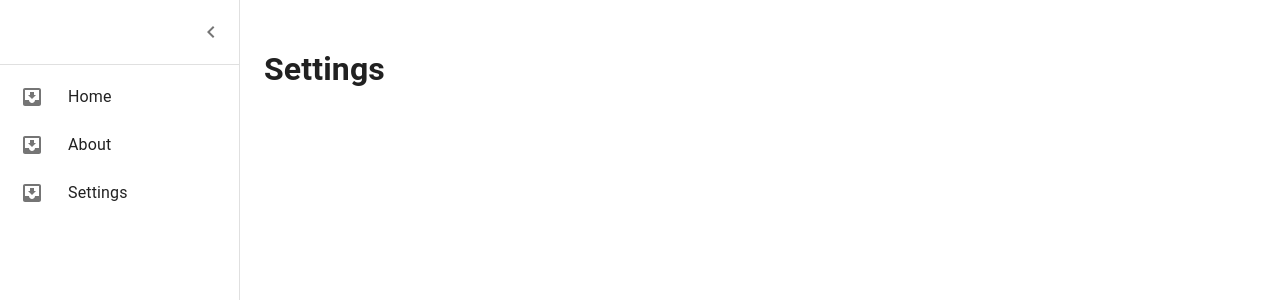
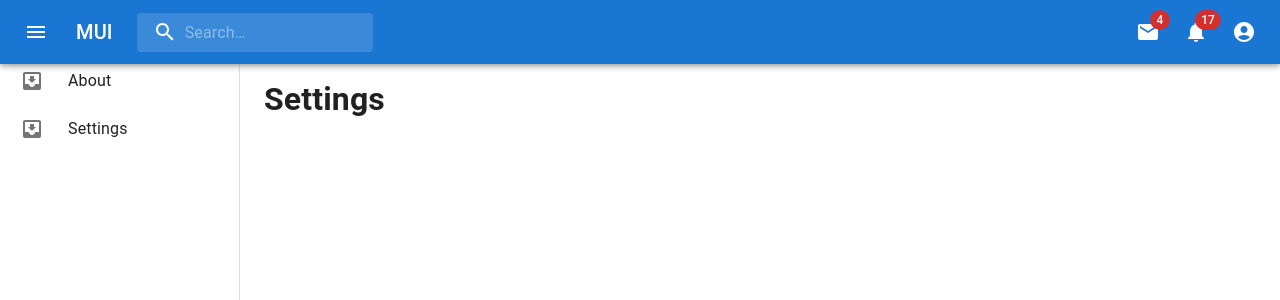
Before and after one commit to shubhamsinha21/UDashboard, a React (Create React App) app: page /settings in a window 1280 px wide. Shown: the top 300 px of the page. Built offline with nearby package versions, Linux system fonts and the light colour scheme.

Commit message:
appStore file created | some changes

```diff
--- /dev/null
+++ b/src/appStore.jsx
@@ -0,0 +1,10 @@
+import { create } from "zustand";
+import { persist } from "zustand/middleware";
+
+let appStore = (set) => ({
+  dopen: true,
+  updateOpen: (dopen) => set((state) => ({ dopen: dopen })),
+});
+
+appStore = persist(appStore, { name: "my_app store" });
+export const useAppStore = create(appStore);
--- a/src/components/Navbar.jsx
+++ b/src/components/Navbar.jsx
@@ -15,6 +15,7 @@ import AccountCircle from "@mui/icons-material/AccountCircle";
 import MailIcon from "@mui/icons-material/Mail";
 import NotificationsIcon from "@mui/icons-material/Notifications";
 import MoreIcon from "@mui/icons-material/MoreVert";
+import { useAppStore } from "../appStore";
 
 const AppBar = styled(
   MuiAppBar,
@@ -66,6 +67,8 @@ const StyledInputBase = styled(InputBase)(({ theme }) => ({
 export default function Navbar() {
   const [anchorEl, setAnchorEl] = React.useState(null);
   const [mobileMoreAnchorEl, setMobileMoreAnchorEl] = React.useState(null);
+  const updateOpen = useAppStore((state) => state.updateOpen);
+  const dopen = useAppStore((state) => state.dopen);
 
   const isMenuOpen = Boolean(anchorEl);
   const isMobileMenuOpen = Boolean(mobileMoreAnchorEl);
@@ -171,6 +174,7 @@ export default function Navbar() {
             color="inherit"
             aria-label="open drawer"
             sx={{ mr: 2 }}
+            onClick={() => updateOpen(!dopen)}
           >
             <MenuIcon />
           </IconButton>
--- a/src/components/Sidenav.jsx
+++ b/src/components/Sidenav.jsx
@@ -1,19 +1,18 @@
 import * as React from "react";
-import { styled, useTheme } from "@mui/material/styles";
+import { styled } from "@mui/material/styles";
 import Box from "@mui/material/Box";
 import MuiDrawer from "@mui/material/Drawer";
 import List from "@mui/material/List";
 import CssBaseline from "@mui/material/CssBaseline";
 import Divider from "@mui/material/Divider";
-import IconButton from "@mui/material/IconButton";
-import ChevronLeftIcon from "@mui/icons-material/ChevronLeft";
-import ChevronRightIcon from "@mui/icons-material/ChevronRight";
 import ListItem from "@mui/material/ListItem";
 import ListItemButton from "@mui/material/ListItemButton";
 import ListItemIcon from "@mui/material/ListItemIcon";
 import ListItemText from "@mui/material/ListItemText";
 import InboxIcon from "@mui/icons-material/MoveToInbox";
 import { useNavigate } from "react-router-dom";
+import { useAppStore } from "../appStore";
+
 const drawerWidth = 240;
 
 const openedMixin = (theme) => ({
@@ -37,14 +36,14 @@ const closedMixin = (theme) => ({
   },
 });
 
-const DrawerHeader = styled("div")(({ theme }) => ({
-  display: "flex",
-  alignItems: "center",
-  justifyContent: "flex-end",
-  padding: theme.spacing(0, 1),
-  // necessary for content to be below app bar
-  ...theme.mixins.toolbar,
-}));
+// const DrawerHeader = styled("div")(({ theme }) => ({
+//   display: "flex",
+//   alignItems: "center",
+//   justifyContent: "flex-end",
+//   padding: theme.spacing(0, 1),
+//   // necessary for content to be below app bar
+//   ...theme.mixins.toolbar,
+// }));
 
 const Drawer = styled(MuiDrawer, {
   shouldForwardProp: (prop) => prop !== "open",
@@ -64,16 +63,17 @@ const Drawer = styled(MuiDrawer, {
 }));
 
 export default function Sidenav() {
-  const theme = useTheme();
-  const [open, setOpen] = React.useState(true);
+  // const theme = useTheme();
+  // const [open, setOpen] = React.useState(true);
   const navigate = useNavigate();
+  const open = useAppStore((state) => state.dopen);
 
   return (
     <Box sx={{ display: "flex" }}>
       <CssBaseline />
 
       <Drawer variant="permanent" open={open}>
-        <DrawerHeader>
+        {/* <DrawerHeader>
           <IconButton onClick={() => setOpen(!open)}>
             {theme.direction === "rtl" ? (
               <ChevronRightIcon />
@@ -81,7 +81,7 @@ export default function Sidenav() {
               <ChevronLeftIcon />
             )}
           </IconButton>
-        </DrawerHeader>
+        </DrawerHeader> */}
         <Divider />
         <List>
           <ListItem
--- a/src/pages/About.jsx
+++ b/src/pages/About.jsx
@@ -1,9 +1,12 @@
 import Sidenav from "../components/Sidenav";
 import { Box } from "@mui/material";
+import Navbar from "../components/Navbar";
 
 export default function About() {
   return (
     <>
+      <Navbar />
+      <Box height={30} />
       <Box sx={{ display: "flex" }}>
         <Sidenav />
         <Box component="main" sx={{ flexGrow: 1, p: 3 }}>
--- a/src/pages/Home.jsx
+++ b/src/pages/Home.jsx
@@ -6,6 +6,7 @@ export default function Home() {
   return (
     <>
       <Navbar />
+      <Box height={30} />
       <Box sx={{ display: "flex" }}>
         <Sidenav />
         <Box component="main" sx={{ flexGrow: 1, p: 3 }}>
--- a/src/pages/Settings.jsx
+++ b/src/pages/Settings.jsx
@@ -1,9 +1,12 @@
 import Sidenav from "../components/Sidenav";
 import { Box } from "@mui/material";
+import Navbar from "../components/Navbar";
 
 export default function Settings() {
   return (
     <>
+      <Navbar />
+      <Box height={30} />
       <Box sx={{ display: "flex" }}>
         <Sidenav />
         <Box component="main" sx={{ flexGrow: 1, p: 3 }}>
```
